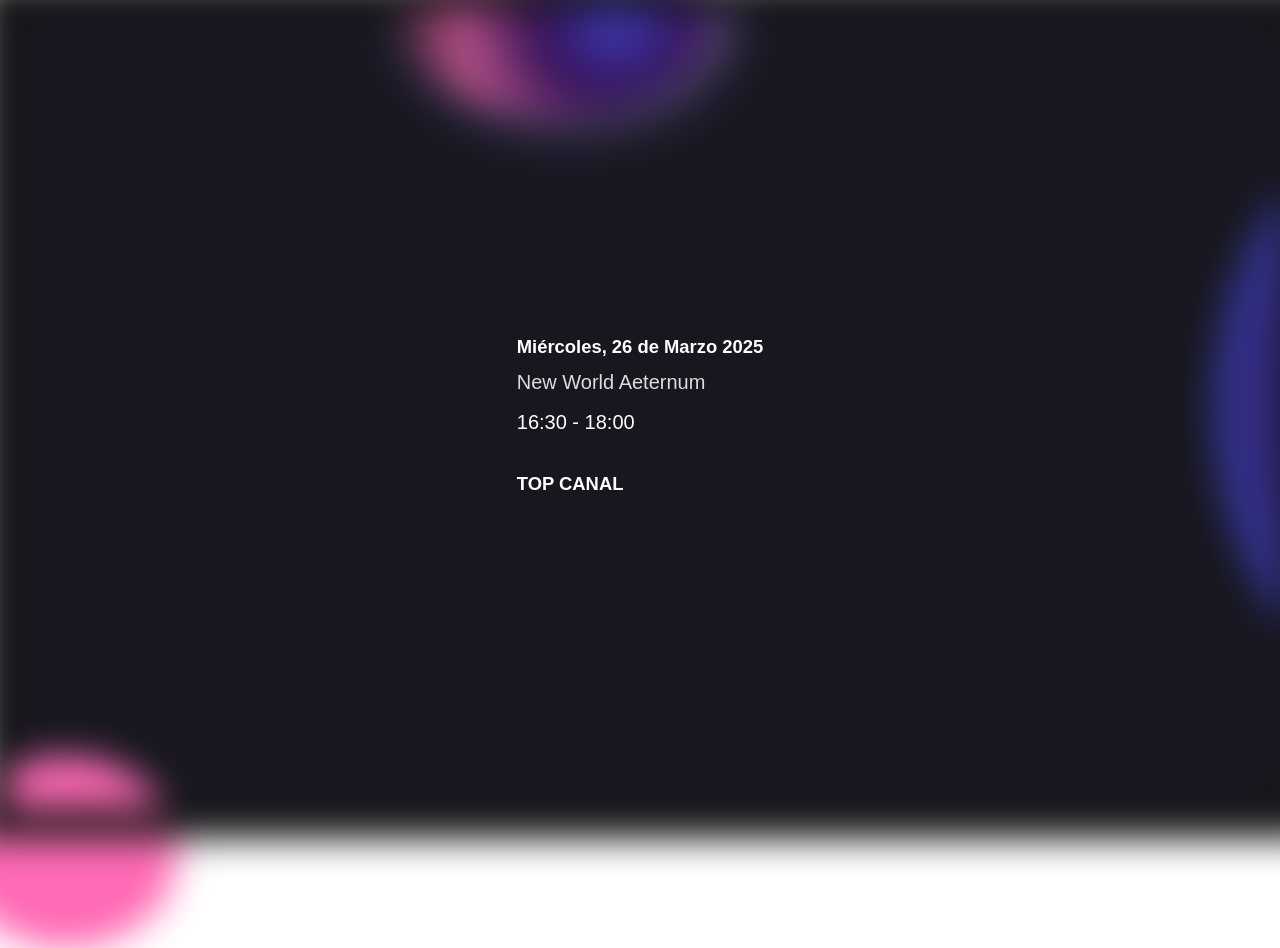
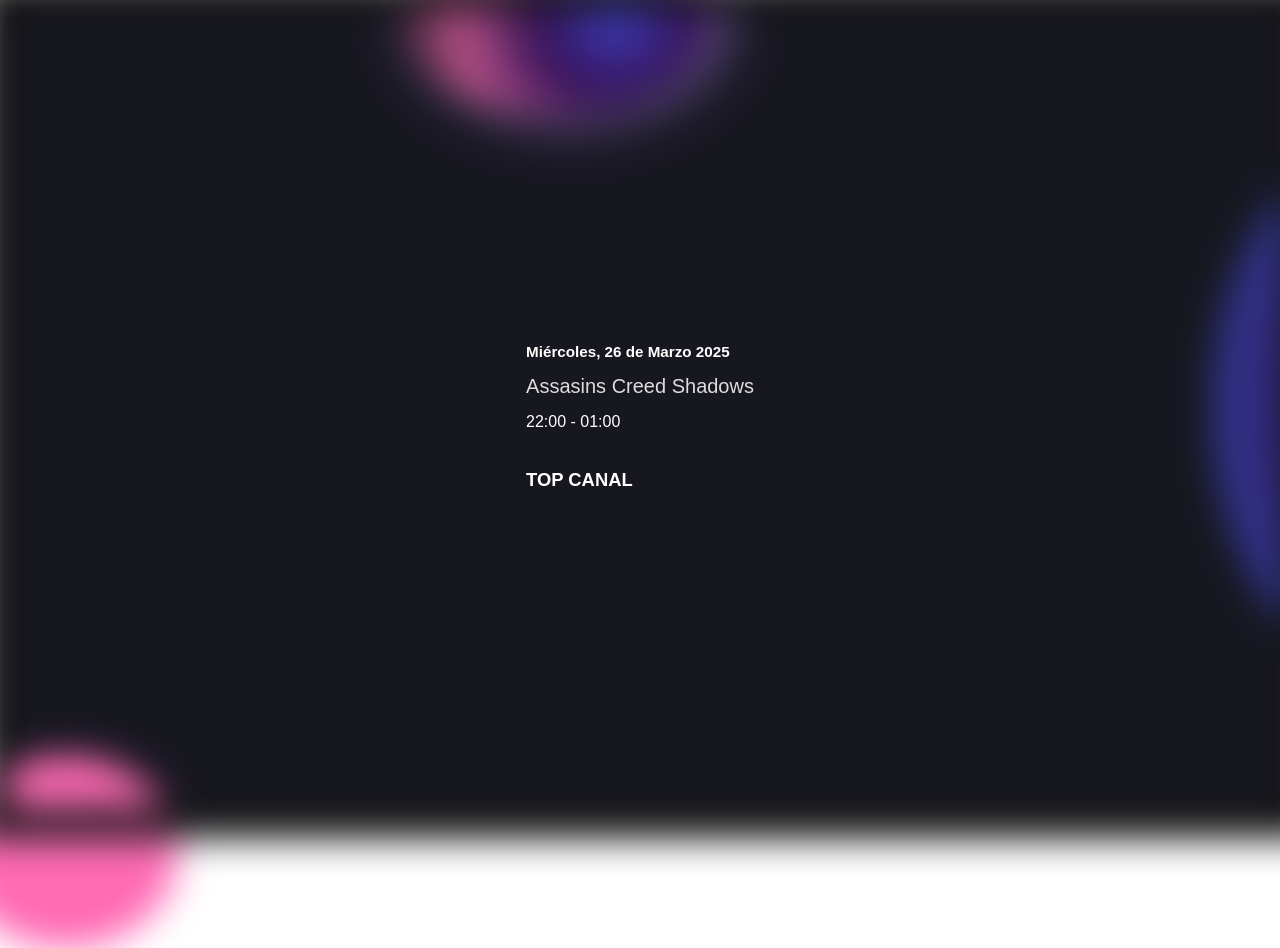
Before and after one commit to PCSolucion/horarios_juegos_stream, a plain HTML site: page index.html in a window 1280 px wide. Shown: the top 948 px of the page. Drawn offline with Linux system fonts and the light colour scheme.

Commit message:
Ajuste de tamaño en CSS de fuentes

```diff
--- a/index.html
+++ b/index.html
@@ -26,8 +26,8 @@
 			<div class="personal-bests">
 				<h2><div class="icon-container"><i class="fa-solid fa-bullseye"></i></div> <span id="day-title"></span></h2>
 				<ul>
-					<li><span class="event">New World Aeternum</span></li>
-					<li><span class="time">16:30 - 18:00</span></li>
+					<li><span class="event">Assasins Creed Shadows</span></li>
+					<li><span class="time">22:00 - 01:00</span></li>
 				</ul>
 				<h2 id="day-titledos"><div class="icon-container"><i class="fa-solid fa-bullseye"></i></div> <span id="day-title"></span>TOP CANAL</h2>
 			</div>
--- a/styles.css
+++ b/styles.css
@@ -79,7 +79,9 @@
 scale: .8;
 transition: .2s;
 }
-
+#day-title{
+font-size: 19px !important;
+}
 .personal-bests {
 margin: auto;
 width: auto;
@@ -141,6 +143,7 @@
 .personal-bests ul li .time {
 color: #ffffff;
 font-weight: 500;
+font-size: 20px;
 }
 
 @keyframes float1{
```
